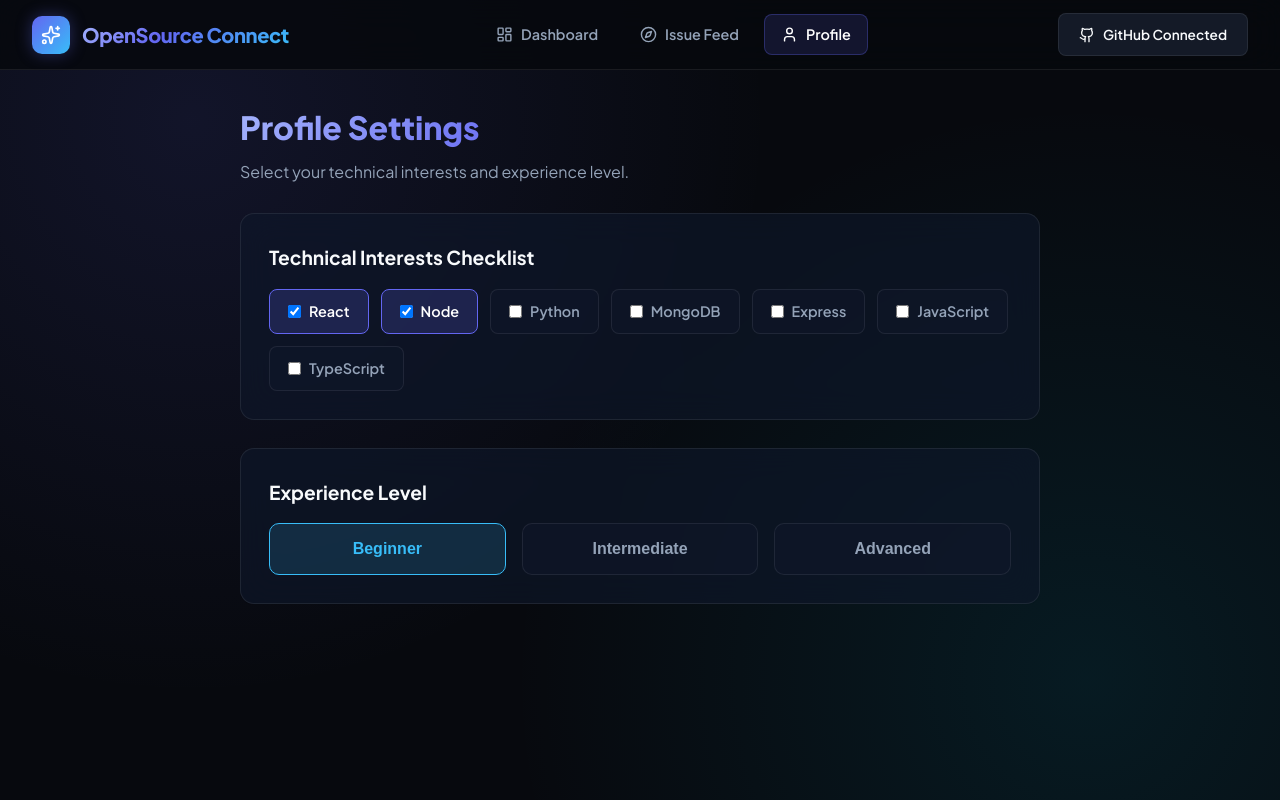
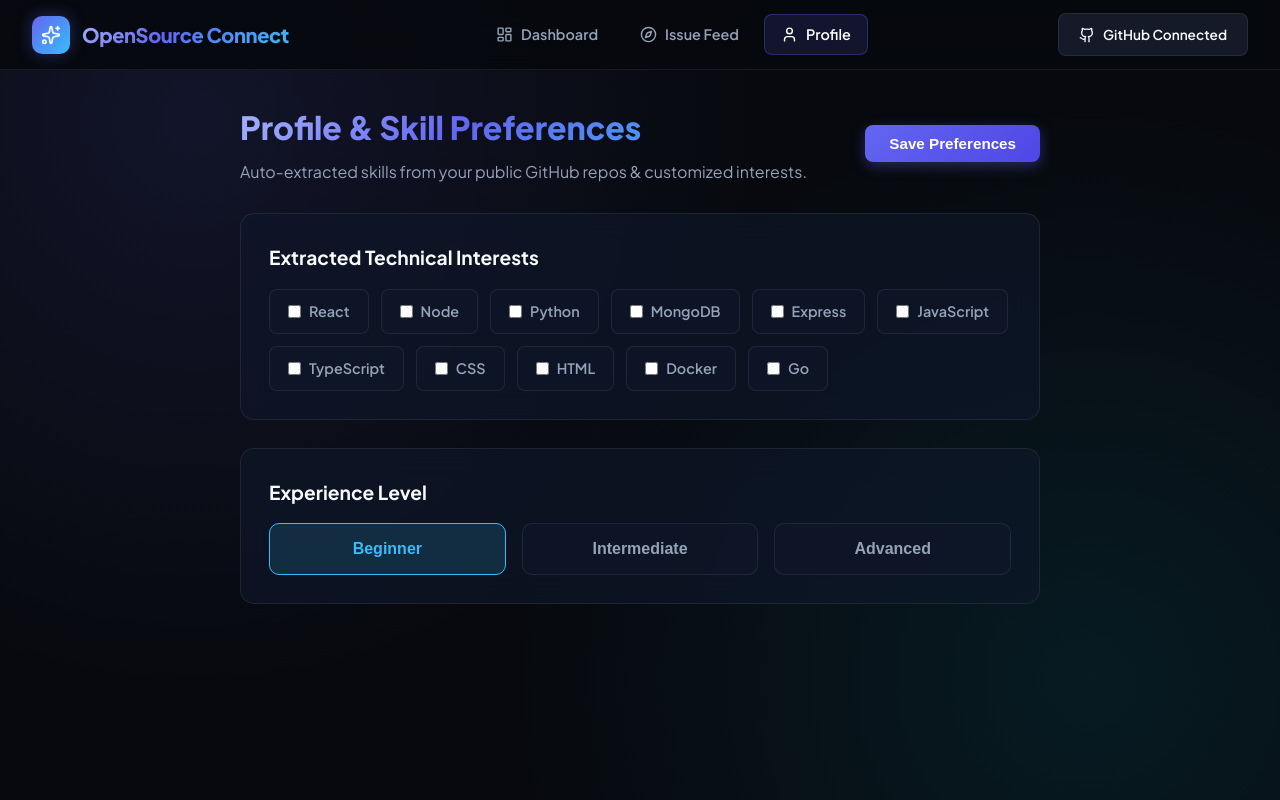
Before and after one commit to Ahiram15/OpenSource-Connect, a React (Vite) app in the folder client/: page /profile in a window 1280 px wide. Built offline with nearby package versions, Linux system fonts and the light colour scheme; no server answers.

Commit message:
feat(frontend): connect Profile & Dashboard components to live extracted GitHub skills and MongoDB profile

```diff
--- a/client/src/pages/Dashboard.tsx
+++ b/client/src/pages/Dashboard.tsx
@@ -1,15 +1,24 @@
-import React from 'react';
+import React, { useState, useEffect } from 'react';
 import { ResponsiveContainer, BarChart, Bar, XAxis, YAxis, Tooltip, Cell } from 'recharts';
-import { SkillProficiency } from '../types';
+import { fetchUserProfile, UserProfile } from '../services/api';
 
-const dummySkillData: SkillProficiency[] = [
-  { language: 'React', level: 85, color: '#6366f1' },
-  { language: 'Node.js', level: 75, color: '#38bdf8' },
-  { language: 'Python', level: 60, color: '#10b981' },
-  { language: 'MongoDB', level: 70, color: '#f59e0b' }
-];
+const colorPalette = ['#6366f1', '#38bdf8', '#10b981', '#f59e0b', '#ec4899', '#8b5cf6'];
 
 export default function Dashboard(): React.ReactElement {
+  const [profile, setProfile] = useState<UserProfile | null>(null);
+
+  useEffect(() => {
+    fetchUserProfile()
+      .then((data) => setProfile(data))
+      .catch((err) => console.error('Failed to load dashboard profile:', err));
+  }, []);
+
+  const chartData = (profile?.technicalInterests || ['React', 'Node', 'TypeScript']).map((tech, idx) => ({
+    language: tech,
+    level: Math.max(50, 95 - idx * 10),
+    color: colorPalette[idx % colorPalette.length]
+  }));
+
   return (
     <div style={{ display: 'flex', flexDirection: 'column', gap: '28px' }}>
       {/* Page Title */}
@@ -18,54 +27,54 @@ export default function Dashboard(): React.ReactElement {
           Developer Dashboard
         </h1>
         <p style={{ color: 'var(--text-muted)' }}>
-          Overview of your open-source contributions and skill proficiency.
+          Overview of your extracted skills, GitHub experience level ({profile?.experienceLevel || 'Beginner'}), and saved roadmaps.
         </p>
       </div>
 
       {/* Summary Blocks */}
       <div style={{ display: 'grid', gridTemplateColumns: 'repeat(auto-fit, minmax(280px, 1fr))', gap: '20px' }}>
-        {/* Summary Block 1: Total Contributions */}
+        {/* Summary Block 1: Extracted Skills */}
         <div className="glass-panel" style={{ padding: '24px' }}>
           <span style={{ color: 'var(--text-muted)', fontSize: '0.85rem', fontWeight: 600, textTransform: 'uppercase' }}>
-            Total Contributions
+            Extracted Technical Skills
           </span>
           <div style={{ fontSize: '2.5rem', fontWeight: 800, color: '#38bdf8', marginTop: '8px' }}>
-            0
+            {profile?.technicalInterests.length || 0}
           </div>
           <p style={{ color: 'var(--text-muted)', fontSize: '0.85rem', marginTop: '4px' }}>
-            Merged pull requests & verified issues
+            Parsed from public GitHub repositories
           </p>
         </div>
 
         {/* Summary Block 2: Saved Issues */}
         <div className="glass-panel" style={{ padding: '24px' }}>
           <span style={{ color: 'var(--text-muted)', fontSize: '0.85rem', fontWeight: 600, textTransform: 'uppercase' }}>
-            Saved Issues
+            Saved Roadmaps & Bookmarks
           </span>
           <div style={{ fontSize: '2.5rem', fontWeight: 800, color: '#818cf8', marginTop: '8px' }}>
-            0
+            {profile?.savedIssueIds.length || 0}
           </div>
           <p style={{ color: 'var(--text-muted)', fontSize: '0.85rem', marginTop: '4px' }}>
-            Bookmarked issues for roadmap learning
+            Bookmarked issues for learning milestones
           </p>
         </div>
       </div>
 
-      {/* Dummy Skill Chart */}
+      {/* Dynamic Skill Chart */}
       <div className="glass-panel" style={{ padding: '28px' }}>
         <h3 style={{ fontSize: '1.2rem', fontWeight: 700, marginBottom: '20px', color: '#f8fafc' }}>
-          Language Skill Proficiency
+          Repository Skill Proficiency Breakdown
         </h3>
         <div style={{ width: '100%', height: 280 }}>
           <ResponsiveContainer width="100%" height="100%">
-            <BarChart data={dummySkillData} margin={{ top: 10, right: 10, left: -20, bottom: 0 }}>
+            <BarChart data={chartData} margin={{ top: 10, right: 10, left: -20, bottom: 0 }}>
               <XAxis dataKey="language" stroke="#64748b" tickLine={false} />
               <YAxis stroke="#64748b" tickLine={false} />
               <Tooltip
                 contentStyle={{ backgroundColor: '#0f172a', borderColor: 'rgba(255,255,255,0.1)', borderRadius: '8px', color: '#fff' }}
               />
               <Bar dataKey="level" radius={[6, 6, 0, 0]}>
-                {dummySkillData.map((entry, index) => (
+                {chartData.map((entry, index) => (
                   <Cell key={`cell-${index}`} fill={entry.color} />
                 ))}
               </Bar>
--- a/client/src/pages/Profile.tsx
+++ b/client/src/pages/Profile.tsx
@@ -1,39 +1,99 @@
-import React, { useState } from 'react';
+import React, { useState, useEffect } from 'react';
+import { fetchUserProfile, updateUserProfile, UserProfile } from '../services/api';
 
-const availableInterests: string[] = ['React', 'Node', 'Python', 'MongoDB', 'Express', 'JavaScript', 'TypeScript'];
+const availableInterestsList: string[] = ['React', 'Node', 'Python', 'MongoDB', 'Express', 'JavaScript', 'TypeScript', 'CSS', 'HTML', 'Docker', 'Go'];
 
 export default function Profile(): React.ReactElement {
-  const [selectedInterests, setSelectedInterests] = useState<string[]>(['React', 'Node']);
+  const [profile, setProfile] = useState<UserProfile | null>(null);
+  const [selectedInterests, setSelectedInterests] = useState<string[]>([]);
   const [experienceLevel, setExperienceLevel] = useState<string>('Beginner');
+  const [saving, setSaving] = useState<boolean>(false);
+  const [savedSuccess, setSavedSuccess] = useState<boolean>(false);
+
+  useEffect(() => {
+    fetchUserProfile()
+      .then((data) => {
+        setProfile(data);
+        setSelectedInterests(data.technicalInterests || ['React', 'Node']);
+        setExperienceLevel(data.experienceLevel || 'Beginner');
+      })
+      .catch((err) => console.error('Failed to load profile:', err));
+  }, []);
 
   const toggleInterest = (tech: string): void => {
-    if (selectedInterests.includes(tech)) {
-      setSelectedInterests(selectedInterests.filter(item => item !== tech));
-    } else {
-      setSelectedInterests([...selectedInterests, tech]);
+    const updated = selectedInterests.includes(tech)
+      ? selectedInterests.filter(item => item !== tech)
+      : [...selectedInterests, tech];
+    setSelectedInterests(updated);
+  };
+
+  const handleSave = async (): Promise<void> => {
+    setSaving(true);
+    setSavedSuccess(false);
+    try {
+      const updated = await updateUserProfile(selectedInterests, experienceLevel);
+      setProfile(updated);
+      setSavedSuccess(true);
+      setTimeout(() => setSavedSuccess(false), 3000);
+    } catch (err) {
+      console.error('Failed to save profile:', err);
+    } finally {
+      setSaving(false);
     }
   };
 
   return (
     <div style={{ maxWidth: '800px', margin: '0 auto', display: 'flex', flexDirection: 'column', gap: '28px' }}>
       {/* Header */}
-      <div>
-        <h1 style={{ fontSize: '2rem', fontWeight: 800, marginBottom: '6px' }} className="gradient-text">
-          Profile Settings
-        </h1>
-        <p style={{ color: 'var(--text-muted)' }}>
-          Select your technical interests and experience level.
-        </p>
+      <div style={{ display: 'flex', justifyContent: 'space-between', alignItems: 'center', flexWrap: 'wrap', gap: '16px' }}>
+        <div>
+          <h1 style={{ fontSize: '2rem', fontWeight: 800, marginBottom: '6px' }} className="gradient-text">
+            Profile & Skill Preferences
+          </h1>
+          <p style={{ color: 'var(--text-muted)' }}>
+            Auto-extracted skills from your public GitHub repos & customized interests.
+          </p>
+        </div>
+
+        <button
+          onClick={handleSave}
+          disabled={saving}
+          className="btn-primary"
+          style={{ padding: '10px 24px', borderRadius: '8px', fontSize: '0.95rem' }}
+        >
+          {saving ? 'Saving...' : savedSuccess ? '✓ Saved!' : 'Save Preferences'}
+        </button>
       </div>
+
+      {/* User Info Card */}
+      {profile && (
+        <div className="glass-panel" style={{ padding: '24px', display: 'flex', alignItems: 'center', gap: '20px' }}>
+          {profile.avatarUrl && (
+            <img
+              src={profile.avatarUrl}
+              alt={profile.username}
+              style={{ width: '64px', height: '64px', borderRadius: '50%', border: '2px solid var(--primary)' }}
+            />
+          )}
+          <div>
+            <h2 style={{ fontSize: '1.4rem', fontWeight: 700, color: '#f8fafc', margin: 0 }}>
+              {profile.username}
+            </h2>
+            <p style={{ fontSize: '0.88rem', color: 'var(--text-muted)', margin: '4px 0 0 0' }}>
+              GitHub ID: {profile.githubId} • {profile.savedIssueIds.length} Saved Bookmarks
+            </p>
+          </div>
+        </div>
+      )}
 
       {/* Technical Interests Checklist */}
       <div className="glass-panel" style={{ padding: '28px' }}>
         <h3 style={{ fontSize: '1.2rem', fontWeight: 700, marginBottom: '16px', color: '#f8fafc' }}>
-          Technical Interests Checklist
+          Extracted Technical Interests
         </h3>
 
         <div style={{ display: 'flex', flexWrap: 'wrap', gap: '12px' }}>
-          {availableInterests.map((tech) => {
+          {Array.from(new Set([...selectedInterests, ...availableInterestsList])).map((tech) => {
             const isChecked = selectedInterests.includes(tech);
             return (
               <label
```
Also changed, not shown: 2 other files (tests, documents, lock files or other folders).
